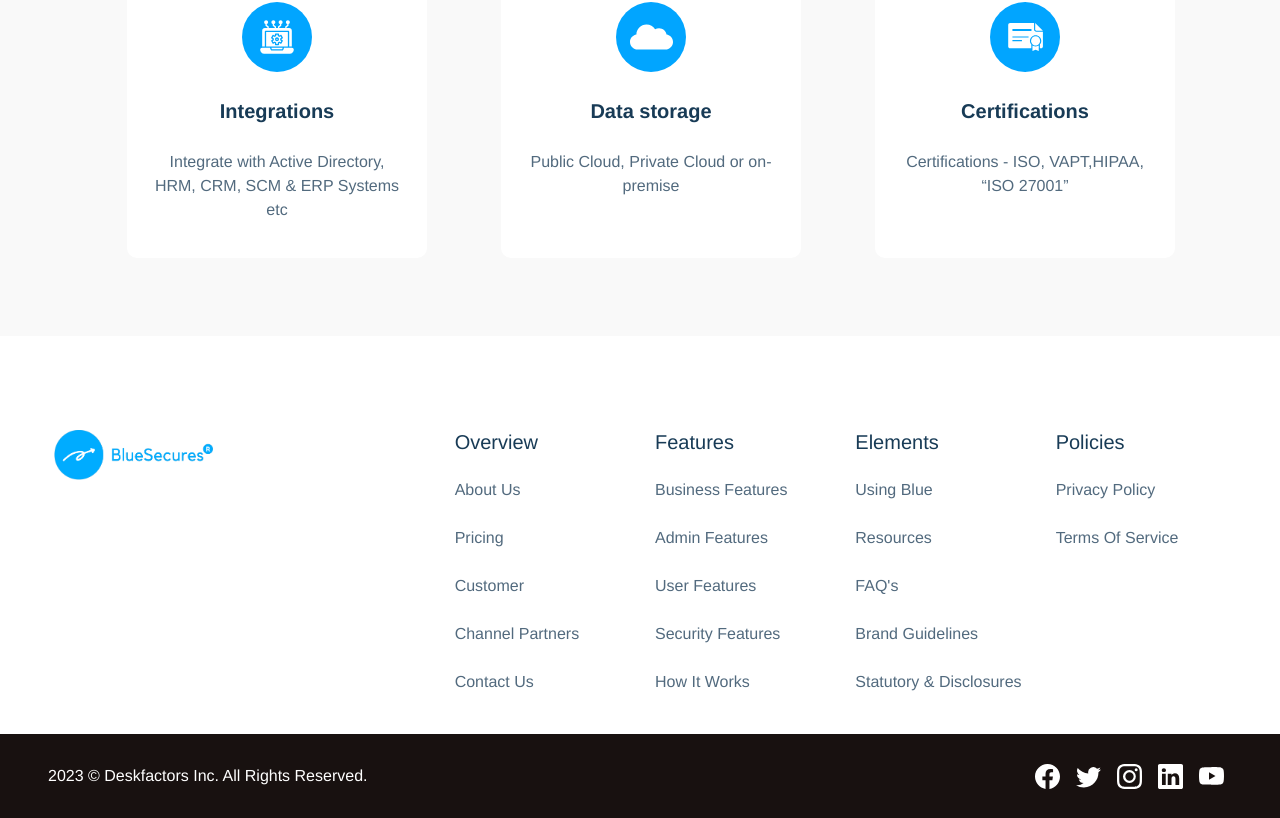
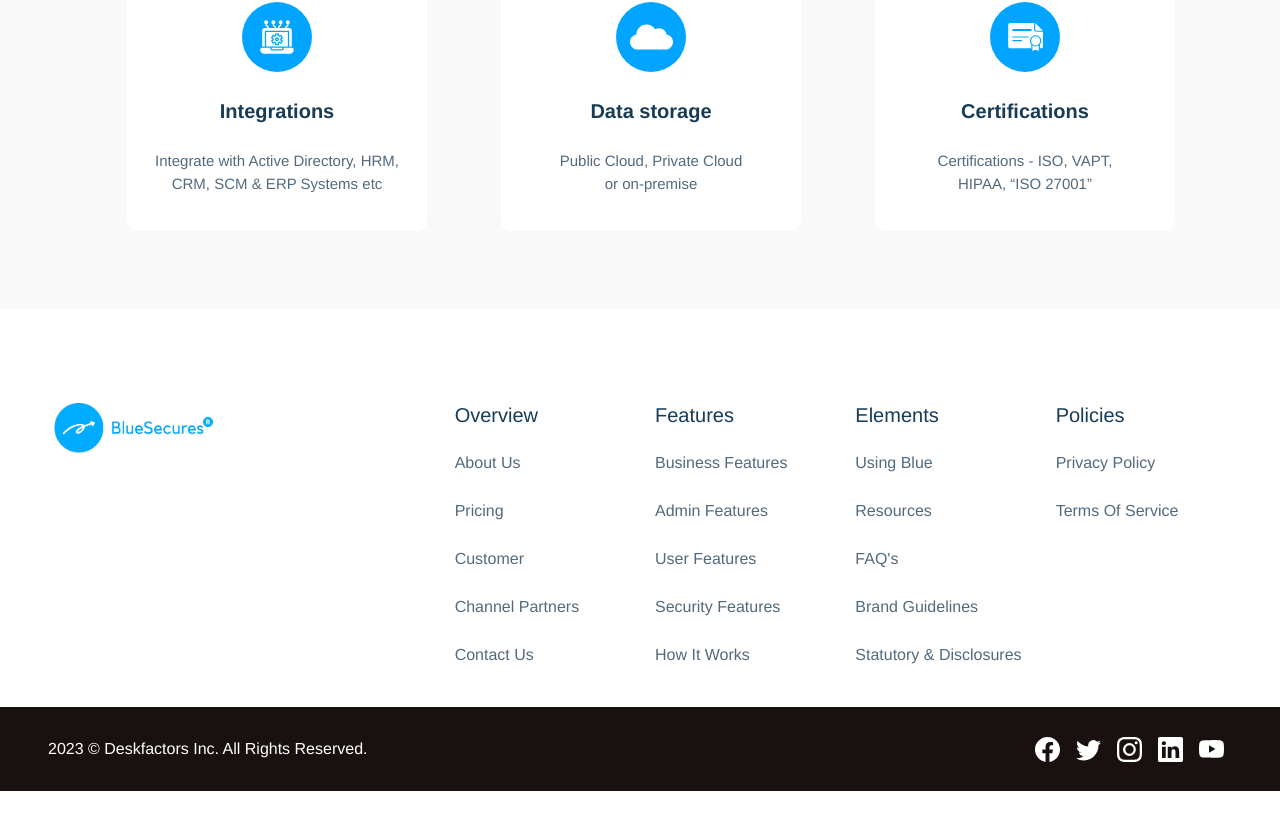
Before and after one commit to Paramesh98/blues, a React (Create React App) app: page /about in a window 1280 px wide. Shown: the part 4049-4867 px from the top of the page. After the commit the page ends 4840 px from the top, so only its background shows below. Built offline with nearby package versions, Linux system fonts and the light colour scheme.

Commit message:
Update 5 files

```diff
--- a/src/components/chat/index.js
+++ b/src/components/chat/index.js
@@ -203,8 +203,8 @@ const Homepage = () => {
                   BlueSecures AI
                 </Heading>
                 <Content>
-                  AI driven marketing platform to engage with customers on{" "}
-                  <span style={{ color: "#1AD03F" }}>WhatsApp.</span>
+                  AI driven marketing platform to engage <br /> with customers
+                  on <span style={{ color: "#1AD03F" }}>WhatsApp.</span>
                 </Content>
                 <Image
                   src={chatww}
--- a/src/components/contact/index.js
+++ b/src/components/contact/index.js
@@ -261,8 +261,9 @@ const Contact = () => {
                     fontWeight: "bold",
                   }}
                 >
-                  {" "}
-                  {`>`} {count} {`%`}
+                  {`>`}
+                  {count}
+                  {`%`}
                 </p>
                 <Content style={{ fontSize: "24px" }}>Open Rate</Content>
               </div>
@@ -286,8 +287,7 @@ const Contact = () => {
                     fontWeight: "bold",
                   }}
                 >
-                  {" "}
-                  {`>`} {count1} {`%`}
+                  {`>${count1}%`}
                 </p>
                 <Content style={{ fontSize: "24px" }}>Open Documents</Content>
               </div>
@@ -301,8 +301,7 @@ const Contact = () => {
                     fontWeight: "bold",
                   }}
                 >
-                  {" "}
-                  {`>`} {parseFloat(count2).toFixed(2)}
+                  {`>${parseFloat(count2).toFixed(1)}`}
                 </p>
                 <Content style={{ fontSize: "24px" }}>
                   Billion Global Users
@@ -351,11 +350,11 @@ const Contact = () => {
               ...(isMobile && { marginTop: "50px" }),
             }}
           >
-            Integrate Excel, CRM, Order Management, billing systems with{" "}
+            Integrate Excel, CRM, Order Management, billing systems <br /> with{" "}
             <span style={{ color: "#00ACFF", fontWeight: "bold" }}>
               BlueSecures{" "}
             </span>{" "}
-            API platform to automate marketing campaigns
+            API <br /> platform to automate <br /> marketing campaigns
           </Heading>
           <Content
             style={{
@@ -363,6 +362,8 @@ const Contact = () => {
               width: "100%",
               textAlign: "left",
               marginBottom: "40px",
+              fontweight: 500,
+              fontSize: "25px",
             }}
           >
             Reach Millions of customers on{" "}
@@ -370,7 +371,7 @@ const Contact = () => {
               WhatsApp
             </span>
           </Content>
-          <ul>
+          <ul style={{marginLeft:"-20px"}}>
             <li style={{ fontFamily: "Helvetica Neue", color: "#526A7E" }}>
               Send promotional messages and personalized notifications.
             </li>
@@ -417,6 +418,8 @@ const Contact = () => {
                 width: "100%",
                 marginTop: "30px",
                 marginBottom: "30px",
+                fontSize: "25px",
+                fontWeight: 500,
               }}
             >
               {`Send Campaigns Notification and CTA Increase`}{" "}
@@ -426,7 +429,7 @@ const Contact = () => {
               </span>
             </Content>
 
-            <ul>
+            <ul  style={{marginLeft:"-20px"}}>
               <li style={{ fontFamily: "Helvetica Neue", color: "#526A7E" }}>
                 Simplify your e-commerce business with BlueSecure's AI-powered
                 platform.
@@ -471,8 +474,8 @@ const Contact = () => {
             style={{ textAlign: "left", ...(isMobile && mobileHeadingFont) }}
           >
             {" "}
-            Integrate with billing platforms and automate reminders with payment
-            links
+            Integrate with billing platforms <br /> and automate reminders{" "}
+            <br /> with payment links
           </Heading>
           <Content
             style={{
@@ -480,6 +483,8 @@ const Contact = () => {
               width: "100%",
               marginTop: "30px",
               marginBottom: "30px",
+              fontSize: "25px",
+              fontWeight: 500,
             }}
           >
             <span
@@ -487,7 +492,7 @@ const Contact = () => {
             >{`> 90%`}</span>{" "}
             {`on time payment`}
           </Content>
-          <ul>
+          <ul  style={{marginLeft:"-20px"}}>
             <li style={{ fontFamily: "Helvetica Neue", color: "#526A7E" }}>
               BlueSecures API platform has built in agent messaging licenses.
             </li>
--- a/src/components/home/index.js
+++ b/src/components/home/index.js
@@ -549,9 +549,9 @@ const Home = () => {
                 >
                   Integrations
                 </p>
-                <p>
-                  Integrate with Active Directory, HRM, CRM, SCM & ERP Systems
-                  etc
+                <p style={{ fontSize: "15px" }}>
+                  Integrate with Active Directory, HRM, <br /> CRM, SCM & ERP
+                  Systems etc
                 </p>
               </div>
             </div>
@@ -576,7 +576,9 @@ const Home = () => {
                 >
                   Data storage
                 </p>
-                <p>Public Cloud, Private Cloud or on-premise</p>
+                <p style={{ fontSize: "15px" }}>
+                  Public Cloud, Private Cloud <br /> or on-premise
+                </p>
               </div>
             </div>
             <div
@@ -600,7 +602,9 @@ const Home = () => {
                 >
                   Certifications
                 </p>
-                <p>Certifications - ISO, VAPT,HIPAA, “ISO 27001”</p>
+                <p style={{ fontSize: "15px" }}>
+                  Certifications - ISO, VAPT, <br /> HIPAA, “ISO 27001”
+                </p>
               </div>
             </div>
           </Row>
```
Also changed, not shown: 2 other files (tests, documents, lock files or other folders).
